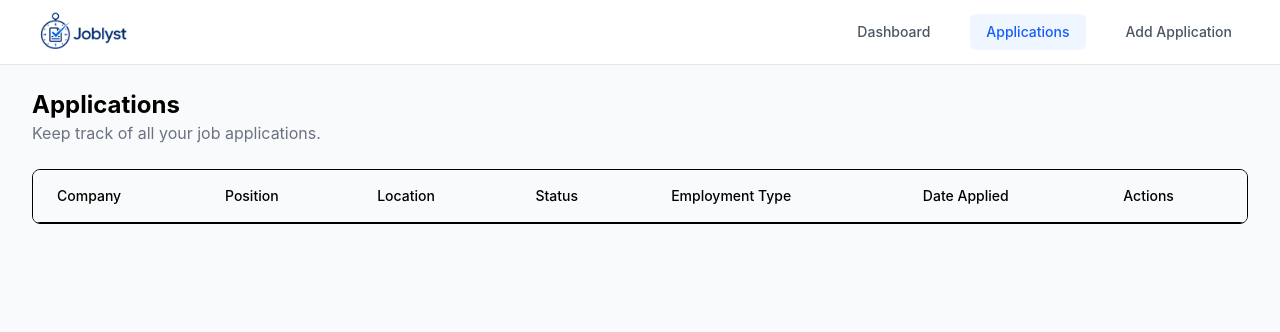
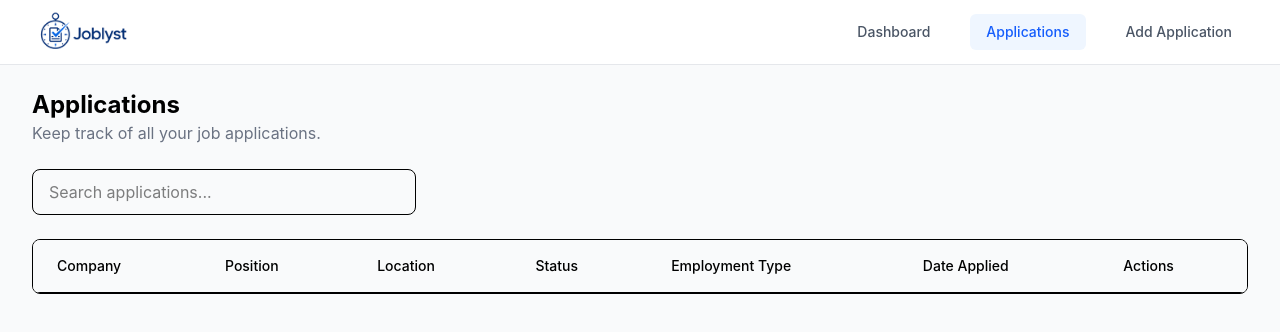
Before and after one commit to pogadoronald-ctrl/Job-Application-Tracker, a React (Vite) app: page /applications in a window 1280 px wide. Shown: the top 332 px of the page. Built offline with nearby package versions, Linux system fonts and the light colour scheme.

Commit message:
Added a search feature

```diff
--- a/src/pages/Applications.tsx
+++ b/src/pages/Applications.tsx
@@ -21,6 +21,21 @@ export default function Applications() {
     const [viewingApplication, setViewingApplication] =
     useState<Application | null>(null);
 
+    const [searchTerm, setSearchTerm ] = useState("");
+    const filteredApplications = applications.filter((application) => {
+    const search = searchTerm.toLowerCase();
+
+        return (
+            application.company.toLowerCase().includes(search) ||
+            application.position.toLowerCase().includes(search) ||
+            application.location.toLowerCase().includes(search) ||
+            application.status.toLowerCase().includes(search) ||
+            application.employmentType.toLowerCase().includes(search) ||
+            application.dateApplied.toLowerCase().includes(search)
+        );
+    });
+
+
     return (
         <div className="space-y-6">
             <div>
@@ -30,9 +45,19 @@ export default function Applications() {
                 </p>
             </div>
 
+            <div className="relative max-w-sm">
+                <input
+                    type="text"
+                    value={searchTerm}
+                    onChange={(e) => setSearchTerm(e.target.value)}
+                    placeholder="Search applications..."
+                    className="w-full rounded-lg border px-4 py-2.5 pr-10 outline-none focus:border-blue-500 focus:ring-1 focus:ring-blue-500"
+                />
+            </div>
+
             <div className="hidden md:block">
                 <ApplicationTable
-                    applications={applications}
+                    applications={filteredApplications}
                     onEdit={setEditingApplication}
                     onDelete={setDeletingApplication}
                     onView={setViewingApplication}
@@ -40,7 +65,7 @@ export default function Applications() {
             </div>
 
             <div className="space-y-4 md:hidden">
-                {applications.map((application) => (
+                {filteredApplications.map((application) => (
                 <ApplicationCard
                     key={application.id}
                     application={application}
```
